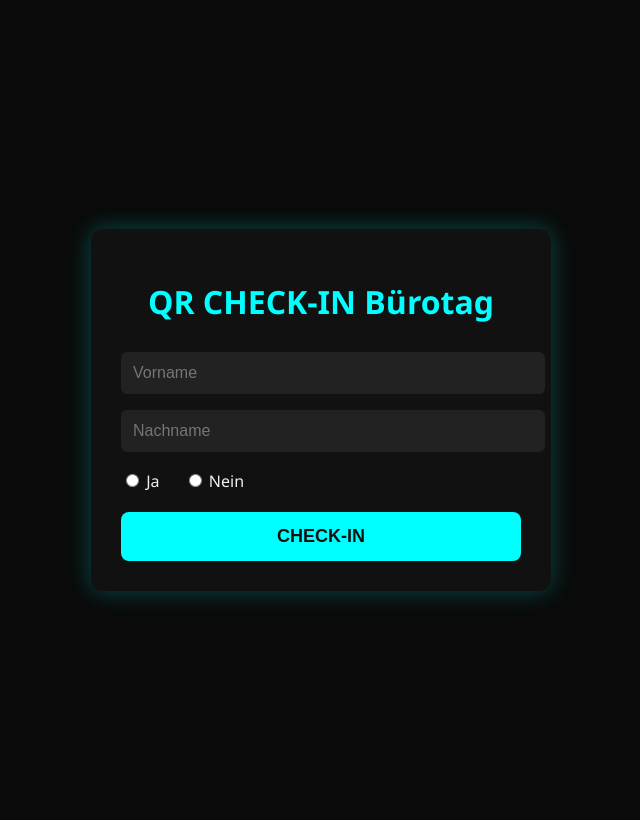
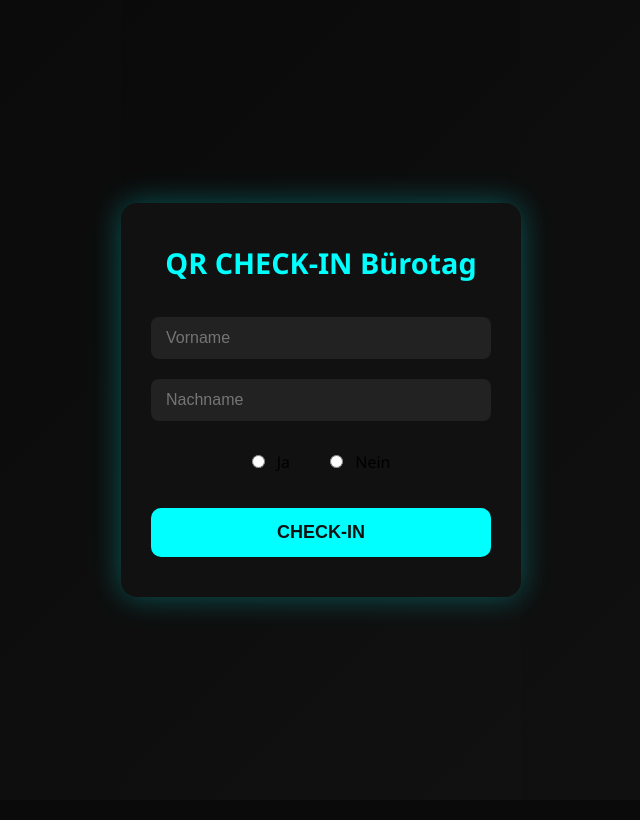
Before and after one commit to mbotru/qr-anwesenheit, a Flask app: page / in a window 1280 px wide. Shown: the whole page, without its empty margins (319-959 px from the left). After the commit the page ends 616 px from the top, so only its background shows below. Run offline with Flask 3, Linux system fonts and the light colour scheme.

Commit message:
Update index.html

```diff
--- a/templates/index.html
+++ b/templates/index.html
@@ -5,68 +5,101 @@
 <meta name="viewport" content="width=device-width, initial-scale=1.0">
 <title>QR CHECK-IN Bürotag</title>
 <style>
-    body {
+    /* Basis & Body */
+    * {
+        box-sizing: border-box;
         margin: 0;
+        padding: 0;
+    }
+    body, html {
+        height: 100%;
         font-family: 'Segoe UI', sans-serif;
-        background: #0a0a0a;
-        color: #f0f0f0;
+        background: linear-gradient(135deg, #0a0a0a, #111111);
         display: flex;
         justify-content: center;
         align-items: center;
-        min-height: 100vh;
-        padding: 10px;
     }
+
+    /* Container */
     .container {
         background: #111;
-        padding: 30px;
-        border-radius: 12px;
-        box-shadow: 0 0 25px #00ffff44;
+        padding: 40px 30px;
+        border-radius: 16px;
+        box-shadow: 0 0 30px rgba(0, 255, 255, 0.3);
         max-width: 400px;
         width: 100%;
+        text-align: center;
     }
+
+    /* Titel */
     h1 {
-        text-align: center;
+        margin-bottom: 25px;
         color: #00ffff;
+        font-size: 1.8rem;
     }
+
+    /* Input-Felder */
     input[type="text"] {
         width: 100%;
-        padding: 12px;
-        margin: 8px 0;
+        padding: 12px 15px;
+        margin: 10px 0;
         border: none;
-        border-radius: 6px;
+        border-radius: 8px;
         background: #222;
         color: #fff;
         font-size: 16px;
     }
+
+    /* Radio Buttons */
     .radio-group {
-        margin: 10px 0;
+        margin: 20px 0;
+        display: flex;
+        justify-content: center;
+        gap: 40px;
     }
     .radio-group label {
-        margin-right: 20px;
         font-size: 16px;
         cursor: pointer;
     }
+    .radio-group input[type="radio"] {
+        margin-right: 8px;
+        accent-color: #00ffff; /* moderne Farbe für Radio */
+    }
+
+    /* Button */
     button {
         width: 100%;
         padding: 14px;
-        margin-top: 10px;
+        margin-top: 15px;
         background: #00ffff;
         border: none;
-        border-radius: 8px;
+        border-radius: 10px;
         color: #111;
         font-weight: bold;
+        font-size: 18px;
         cursor: pointer;
-        font-size: 18px;
-        transition: 0.3s;
+        transition: background 0.3s;
     }
     button:hover {
         background: #00cccc;
     }
+
+    /* Success Message */
     .success {
-        text-align: center;
         color: #00ff88;
-        margin-bottom: 10px;
         font-weight: bold;
+        margin-bottom: 15px;
+    }
+
+    /* Responsive Anpassung */
+    @media (max-width: 500px) {
+        .container {
+            padding: 30px 20px;
+        }
+        .radio-group {
+            flex-direction: column;
+            gap: 15px;
+        }
     }
 </style>
 </head>
@@ -94,4 +127,5 @@
         <button type="submit">CHECK-IN</button>
     </form>
 </div>
-</b
+</body>
+</html>
```
